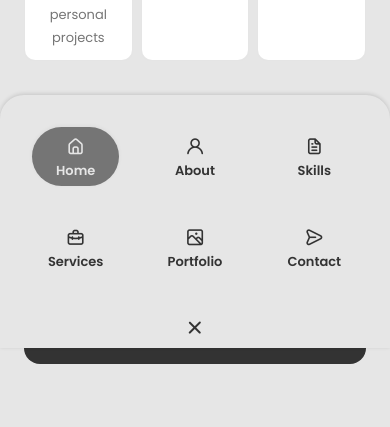
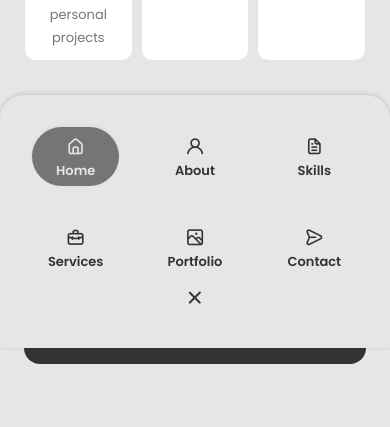
Before and after one commit to Mreselassie001/Portfolio, a React (Create React App) app: page / in a window 390 px wide. Shown: the part 1340-1767 px from the top of the page. Built offline with nearby package versions, Linux system fonts and the light colour scheme.

Commit message:
forth commit

```diff
--- a/src/components/header/header.css
+++ b/src/components/header/header.css
@@ -106,6 +106,7 @@
     display: grid;
     grid-template-columns: repeat(3, 1fr);
     gap: 2rem;
+    padding-bottom: 100px;
   }
 
   .nav__icon {
@@ -118,8 +119,7 @@
     font-size: 1.5rem;
     cursor: pointer;
     color: var(--title-color);
-
-
+    padding-bottom: 30px;
   }
   .nav__close:hover {
     color: var(--title-color-dark);
@@ -140,10 +140,11 @@
 @media screen and (max-width: 350px) {
   .nav__menu {
     padding: 2rem 0.25rem 4rem;
-    scale: 1;
   }
   .nav__list {
     column-gap: 0;
+    padding-bottom: 30px;
+    padding-bottom: 100px;
   }
 }
 
```
